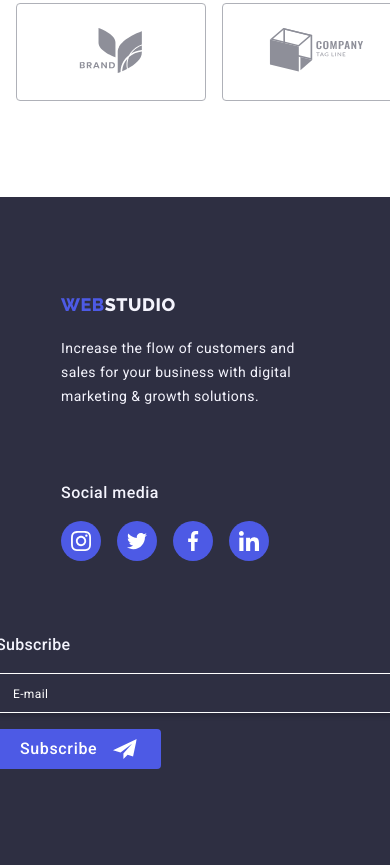
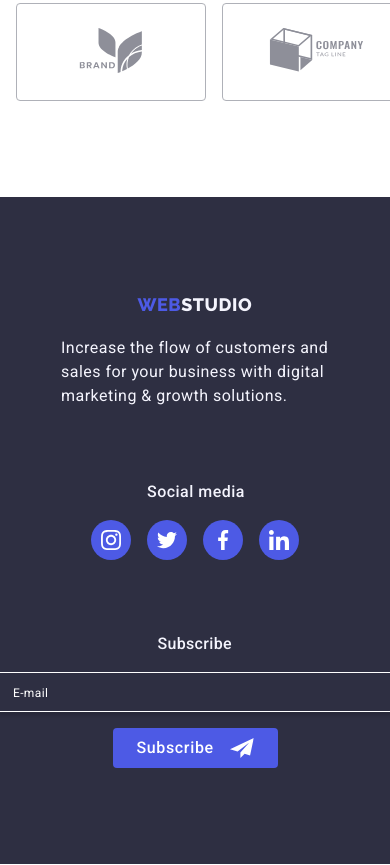
Before and after one commit to iga-te/goit-markup-hw-07, a plain HTML site: page index.html in a window 390 px wide. Shown: the part 4272-5137 px from the top of the page. Drawn offline with nearby package versions, Linux system fonts and the light colour scheme.

Commit message:
mobile footer done

```diff
--- a/css/styles.css
+++ b/css/styles.css
@@ -363,6 +363,7 @@ h4 {
 }
 
 .logotype-footer {
+  padding-left: 76.5px;
   font-weight: 800;
   font-family: "Raleway", sans-serif;
   text-transform: uppercase;
@@ -381,12 +382,13 @@ h4 {
 footer {
   background-color: var(--dark);
   font-weight: 400;
-  font-size: 14px;
-  line-height: 1.71;
+  font-size: 16px;
+  line-height: 1.5;
   color: var(--light);
   padding-bottom: 96px;
   display: flex;
   justify-content: center;
+  letter-spacing: 0.02em;
 }
 
 .footer-wrapper {
@@ -415,6 +417,7 @@ footer {
   letter-spacing: 0.03em;
   color: var(--light);
   margin-bottom: 16px;
+  padding-left: 86px;
 }
 
 .join-us {
@@ -431,10 +434,12 @@ footer > .container {
 }
 
 .join-us-socials {
+  width: 208px;
   list-style-type: none;
   fill: var(--light);
   display: flex;
   gap: 16px;
+  padding-left: 30px;
 }
 
 .social-media-logo-footer a {
@@ -837,7 +842,7 @@ a.social-media-logo-border:focus .social-media-logo {
   font-weight: 500;
   line-height: 1.5;
   letter-spacing: 0.02em;
-  padding: 0;
+  padding-left: 161.5px;
 }
 
 .subscribe-icon {
@@ -887,6 +892,7 @@ a.social-media-logo-border:focus .social-media-logo {
   margin-top: 16px;
   display: inline-flex;
   gap: 16px;
+  margin-left: 116.5px;
 }
 
 .sub-button:hover,
@@ -1099,6 +1105,11 @@ a.social-media-logo-border:focus .social-media-logo {
   .join-us {
     margin-top: 72px;
   }
+
+  .logotype-footer {
+    margin-left: auto;
+    margin-right: auto;
+  }
 }
 
 /* TABLETS +*/
```
